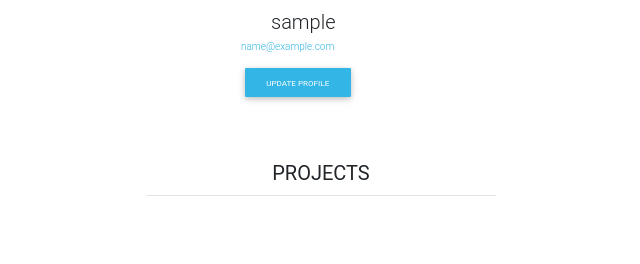
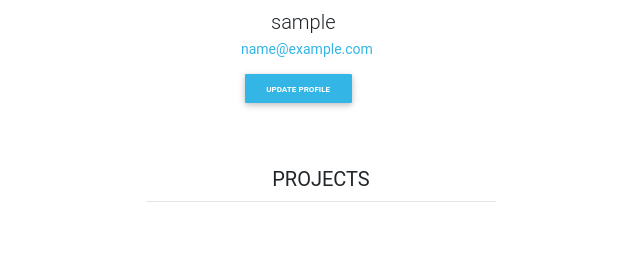
Before and after one commit to Valentino-Junior/extravangaza-awards, a Django app: page /profile/ in a window 1280 px wide. Shown: the part 101-365 px from the top of the page, without its empty margins (319-959 px from the left). Run offline with Django 4.2, Linux system fonts and the light colour scheme; the visitor is signed in with stand-in values (Sample User, id 1); data that the repository does not hold is empty; some libraries are stand-ins or nearby versions.

Commit message:
Added styling

```diff
--- a/awards/templates/profile.html
+++ b/awards/templates/profile.html
@@ -12,10 +12,10 @@
                 <img class="rounded-circle account-profile " src="{{ user.profile.image.url }}" alt="user" height="120px" width="120px">
                 <div class="media-container mt-3">
                   <h2 class="account-header ml-5">{{user.username}}</h2>
-                  <p class="text-info">{{user.email}}</p>
+                  <p class="text-info" style="font-size: 14px;"><b>{{user.email}}</b></p>
                 </div>
-                <p class="ml-3">{{user.profile.bio}}</p>
-                <a class="btn btn-info" href="{% url 'updateprofile' %}">Update Profile</a>
+                <p class="ml-3" style="font-size: 12px;"><b>{{user.profile.bio}}</b></p>
+                <a class="btn btn-info" href="{% url 'updateprofile' %}"><b>Update Profile</b></a>
 
           </div>
         </div>
```
